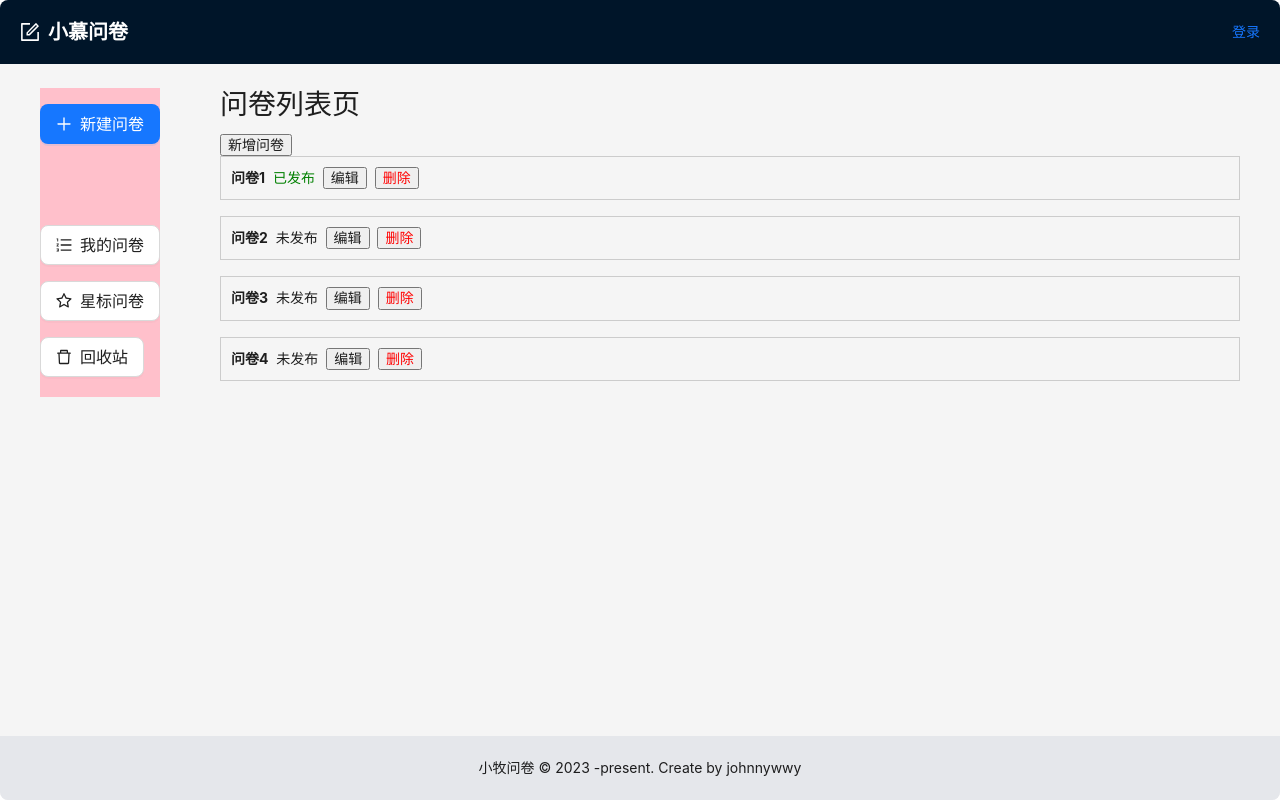
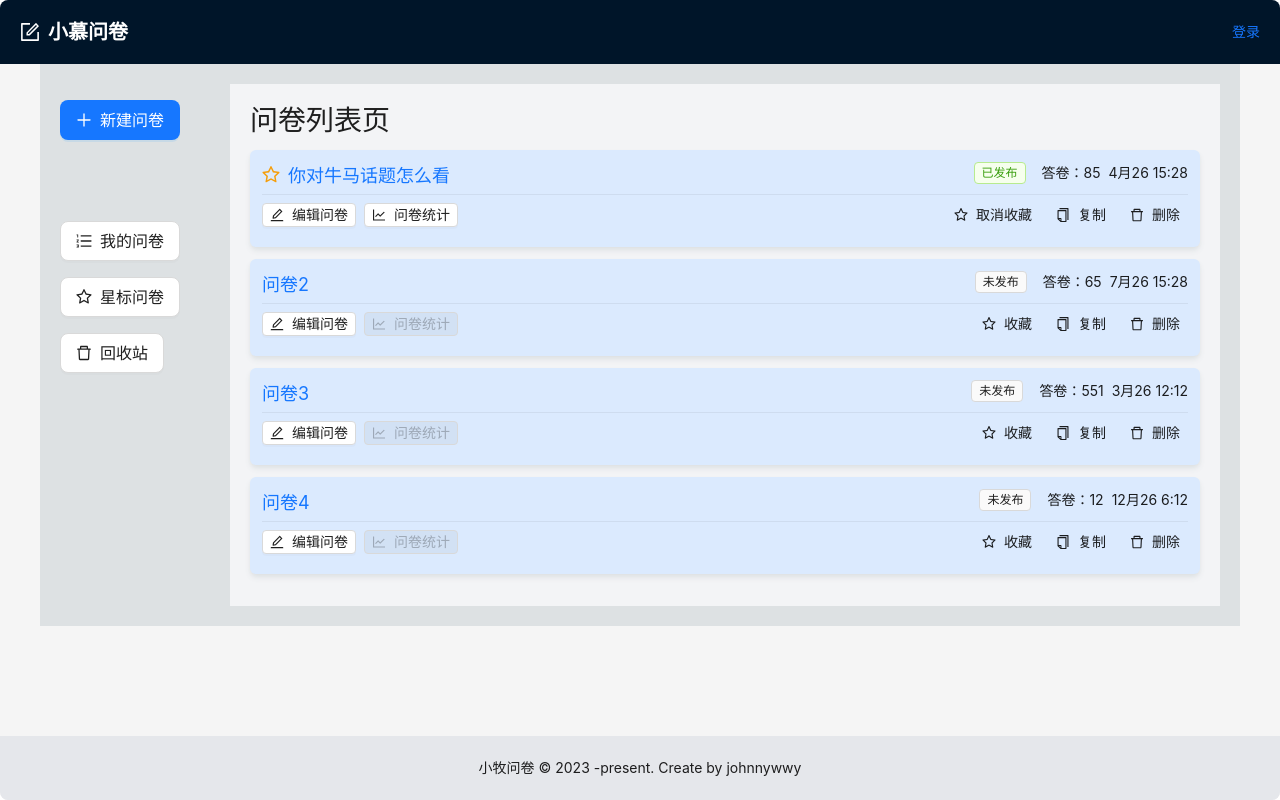
Before and after one commit to johnnywwy/react-ts-demo, a React (Vite) app: page /manager/list in a window 1280 px wide. Built offline with nearby package versions, Linux system fonts and the light colour scheme.

Commit message:
feat: 问卷list基本完成

```diff
--- a/src/components/Logo/index.module.scss
+++ /dev/null
@@ -1,13 +0,0 @@
-.container {
-  width: 200px;
-  // margin: 12px 0;
-  // line-height: 1;
-  height: 100%;
-  text-align: center;
-
-  background: pink;
-  h1 {
-      font-size: 32px;
-      color: #f7f7f7;
-  }
-}
--- a/src/layout/ManageLayout/index.module.scss
+++ b/src/layout/ManageLayout/index.module.scss
@@ -3,11 +3,12 @@
   width: 1200px;
   margin: 0 auto;
   display: flex;
+  background: skyblue;
 }
 
 .left{
   background: pink;
-    width: 120px;
+  width: 120px;
 }
 
 .right{
--- a/src/layout/ManageLayout/index.tsx
+++ b/src/layout/ManageLayout/index.tsx
@@ -1,6 +1,5 @@
 import React, { FC } from 'react'
 import { Outlet, useNavigate } from 'react-router-dom'
-import styles from './index.module.scss'
 import { PlusOutlined, OrderedListOutlined, StarOutlined, DeleteOutlined } from '@ant-design/icons'
 
 import { Button, Divider, Space } from 'antd'
@@ -8,8 +7,8 @@ import { Button, Divider, Space } from 'antd'
 export const ManageLayout: FC = () => {
   const navigate = useNavigate()
   return (
-    <div className={styles.container}>
-      <div className={styles.left}>
+    <div className="w-1200px flex mx-auto p-5 bg-light-900">
+      <div className="w-120px">
         <br />
         <Space direction="vertical" size="middle">
           <Button
@@ -47,7 +46,7 @@ export const ManageLayout: FC = () => {
           </Button>
         </Space>
       </div>
-      <div className={styles.right}>
+      <div className="ml-50px p-5 flex-1 bg-gray-100">
         <Outlet /> {/* 路由出口 */}
       </div>
     </div>
--- a/src/pages/manage/List.tsx
+++ b/src/pages/manage/List.tsx
@@ -1,35 +1,100 @@
 import React, { FC, useEffect, useState } from 'react'
 
-import { useSearchParams } from 'react-router-dom'
+import { Link, useNavigate, useSearchParams } from 'react-router-dom'
+import { Button, Divider, Space, Tag } from 'antd'
+import {
+  CopyOutlined,
+  DeleteOutlined,
+  EditOutlined,
+  LineChartOutlined,
+  StarOutlined,
+} from '@ant-design/icons'
 
-import './list.css'
 type PropsType = {
-  id: number
-  name: string
+  _id: number
+  title: string
+  isStar: boolean
   isPublished: boolean
+  answerCount: number
+  createdAt: string
   deleteQuestion?: (id: number) => void
 }
 
-const QuestionCrad: FC<PropsType> = props => {
-  const { id, name, isPublished } = props
+const QuestionCrad: FC<PropsType> = (props: PropsType) => {
+  const navigate = useNavigate()
 
-  const edit = (id: number) => {
-    // 编辑问卷
-    console.log('编辑啊啊', id, name, isPublished)
-  }
+  const { _id, title, isPublished, answerCount, createdAt, isStar } = props
 
-  const del = (id: number) => {
-    props.deleteQuestion && props.deleteQuestion(id)
-  }
+  console.log('isStar', isStar)
+
+  // const edit = (id: number) => {
+  //   // 编辑问卷
+  //   console.log('编辑啊啊', id, title, isPublished)
+  // }
+
+  // const del = (id: number) => {
+  //   props.deleteQuestion && props.deleteQuestion(id)
+  // }
 
   return (
-    <div className="list-name">
-      <strong>{name}</strong> &nbsp;
-      {isPublished ? <span style={{ color: 'green' }}>已发布</span> : <span>未发布</span>} &nbsp;
-      <button onClick={() => edit(id)}>编辑</button> &nbsp;
-      <button onClick={() => del(id)} style={{ color: 'red' }}>
-        删除
-      </button>
+    <div className=" shadow-md shadow-light-900 border-gray-500 p-3 mb-3 bg-blue-100 shadow-light-500 rounded-md">
+      <div className="flex justify-between">
+        <div>
+          <Link
+            className="text-lg"
+            to={isPublished ? `/question/stat/${_id}` : `/question/edit/${_id}`}
+          >
+            <Space>
+              {isStar && <StarOutlined className="text-amber-500" />}
+              {title}
+            </Space>
+          </Link>
+        </div>
+        <div>
+          <Space>
+            {isPublished ? <Tag color="green">已发布</Tag> : <Tag>未发布</Tag>}
+            <span>答卷：{answerCount}</span>
+            <span>{createdAt}</span>
+          </Space>
+        </div>
+      </div>
+      <Divider className="my-1" />
+      <div className="my-2 flex justify-between">
+        <div>
+          <Space>
+            <Button
+              icon={<EditOutlined />}
+              type="default"
+              size="small"
+              onClick={() => navigate('/question/edit/' + _id)}
+            >
+              编辑问卷
+            </Button>
+            <Button
+              icon={<LineChartOutlined />}
+              type="default"
+              size="small"
+              onClick={() => navigate('/question/stat/' + _id)}
+              disabled={!isPublished}
+            >
+              问卷统计
+            </Button>
+          </Space>
+        </div>
+        <div>
+          <Space>
+            <Button type="text" size="small" icon={<StarOutlined />}>
+              {isStar ? '取消收藏' : '收藏'}
+            </Button>
+            <Button type="text" size="small" icon={<CopyOutlined />}>
+              复制
+            </Button>
+            <Button type="text" size="small" icon={<DeleteOutlined />}>
+              删除
+            </Button>
+          </Space>
+        </div>
+      </div>
     </div>
   )
 }
@@ -40,24 +105,36 @@ export const List: FC = () => {
 
   const [list, setList] = useState([
     {
-      id: 1,
-      name: '问卷1',
+      _id: 1,
+      title: '你对牛马话题怎么看',
       isPublished: true,
+      isStar: true,
+      answerCount: 85,
+      createdAt: '4月26 15:28',
     },
     {
-      id: 2,
-      name: '问卷2',
+      _id: 2,
+      title: '问卷2',
       isPublished: false,
+      isStar: false,
+      answerCount: 65,
+      createdAt: '7月26 15:28',
     },
     {
-      id: 3,
-      name: '问卷3',
+      _id: 3,
+      title: '问卷3',
       isPublished: false,
+      isStar: false,
+      answerCount: 551,
+      createdAt: '3月26 12:12',
     },
     {
-      id: 4,
-      name: '问卷4',
+      _id: 4,
+      title: '问卷4',
       isPublished: false,
+      isStar: false,
+      answerCount: 12,
+      createdAt: '12月26 6:12',
     },
   ])
 
@@ -70,32 +147,37 @@ export const List: FC = () => {
   }, [])
 
   const deleteQuestion = (id: number) => {
-    setList(list.filter(item => item.id !== id))
+    setList(list.filter(item => item._id !== id))
   }
 
-  const onAdd = () => {
-    setList([
-      ...list,
-      {
-        id: list.length + 1,
-        name: '问卷' + (list.length + 1),
-        isPublished: false,
-      },
-    ])
-  }
+  // const onAdd = () => {
+  //   setList([
+  //     ...list,
+  //     {
+  //       _id: list.length + 1,
+  //       title: '问卷' + (list.length + 1),
+  //       isPublished: false,
+  //       isStar: true,
+  //       answerCount: 0,
+  //       createdAt: '2022-12-12 12:12:12',
+  //     },
+  //   ])
+  // }
   return (
     <>
       <h1>问卷列表页</h1>
-      <button onClick={onAdd}>新增问卷</button>
       <div>
         {list.map(item => {
-          const { id, name, isPublished } = item
+          const { _id, title, isPublished, answerCount, createdAt, isStar } = item
           return (
             <QuestionCrad
-              id={id}
-              key={id}
-              name={name}
+              _id={_id}
+              key={_id}
+              title={title}
               isPublished={isPublished}
+              isStar={isStar}
+              answerCount={answerCount}
+              createdAt={createdAt}
               deleteQuestion={deleteQuestion}
             />
           )
```
Also changed, not shown: src/layout/MainLayout/index.module.scss (deleted, +0 -22 lines).
